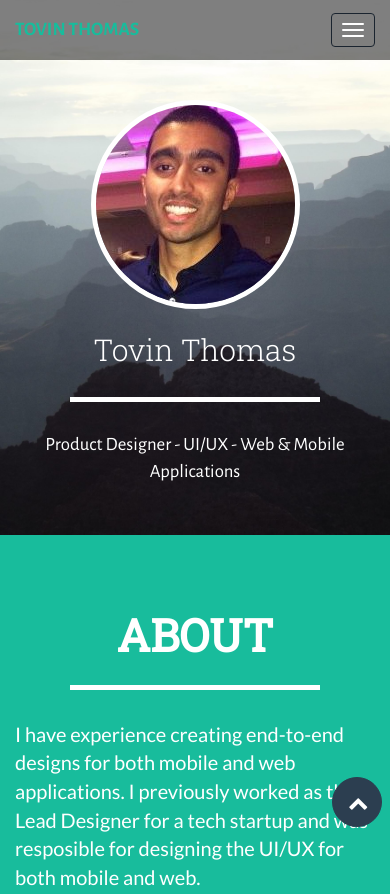
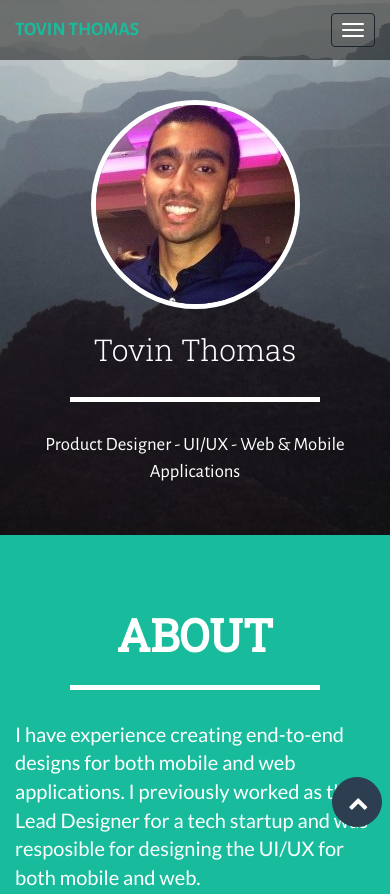
Before and after one commit to tovint/tovint.github.io, a plain HTML site: page index.html in a window 390 px wide. Shown: the top 894 px of the page. Drawn offline with nearby package versions, Linux system fonts and the light colour scheme.

Commit message:
Mobile error fix

```diff
--- a/css/freelancer.css
+++ b/css/freelancer.css
@@ -191,7 +191,7 @@ section.success {
 
 @media(max-width:767px) {
     header{
-        background: url('../img/mountains2.jpg') no-repeat center center fixed;
+        background: url('../img/mountains3.jpg') no-repeat center center fixed;
         -webkit-background-size: cover;
         -moz-background-size: cover;
         -o-background-size: cover;
```
Also changed, not shown: img/mountains3.jpg (added).
